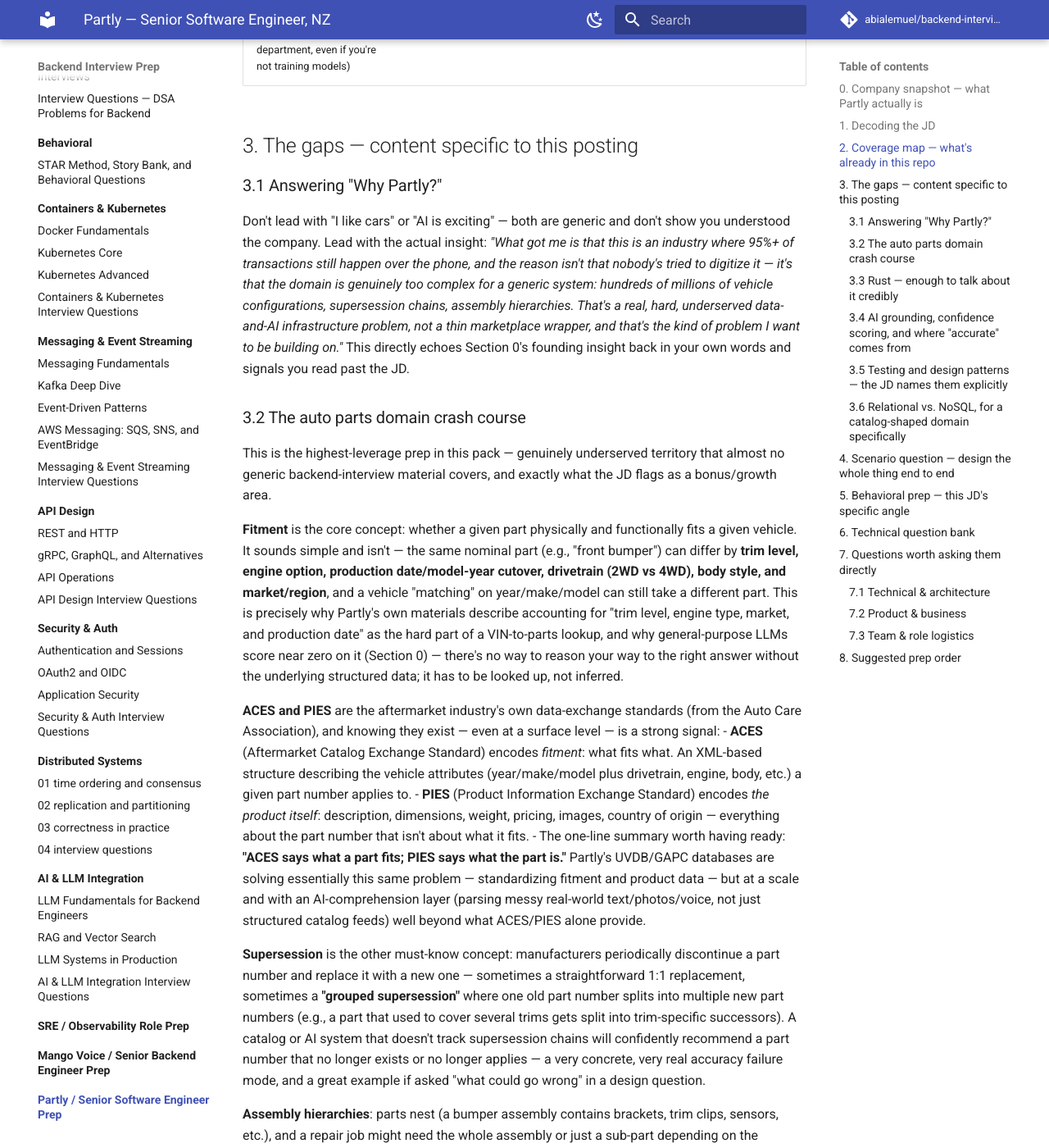
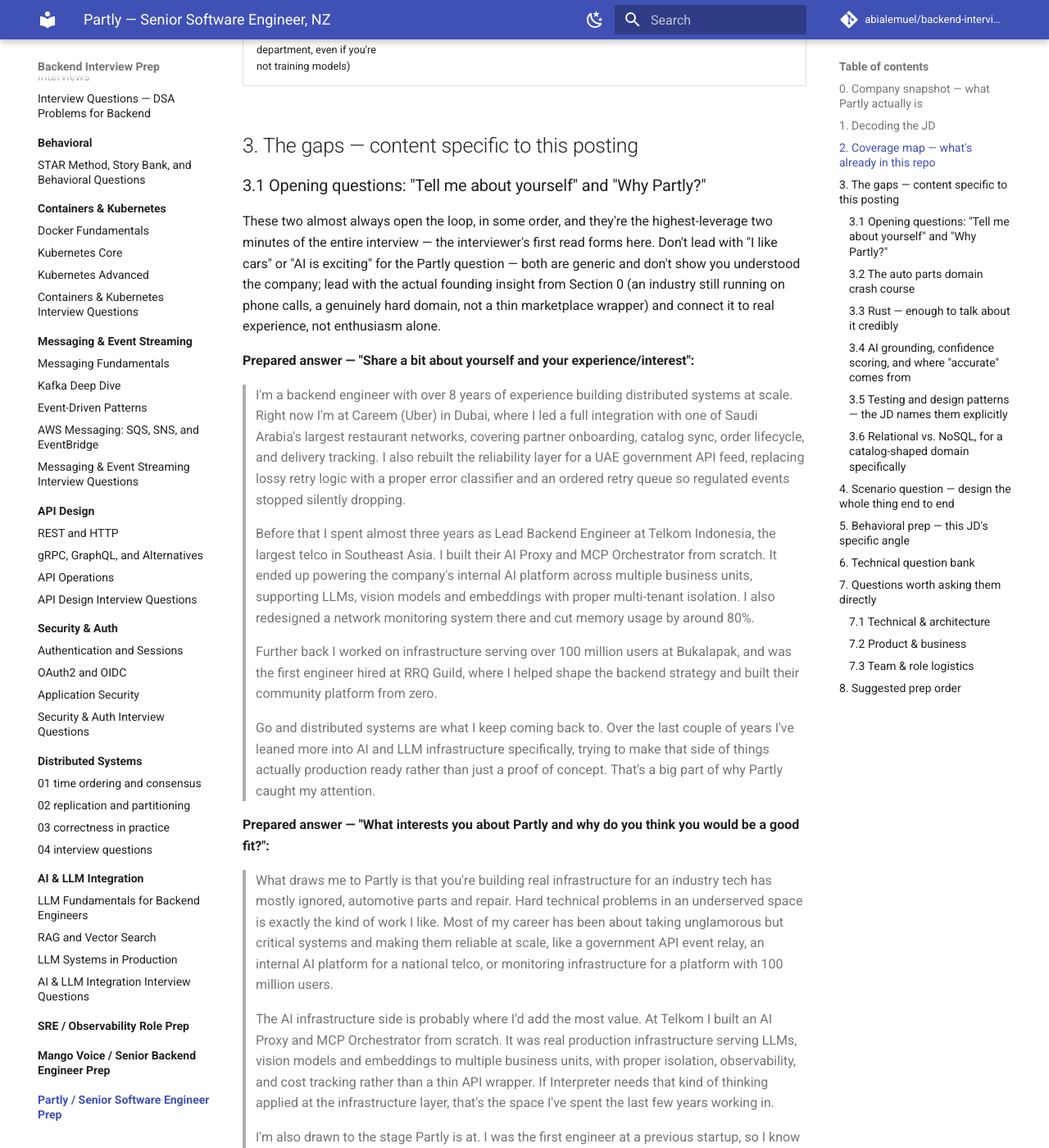
Before and after one commit to abialemuel/backend-interview-prep, an MkDocs documentation site: the page built from docs/17-partly-senior-software-engineer-role/README.md, in a window 1280 px wide and 1400 px high, scrolled down 4799 px. Shown: the whole window at 82% size. Built offline with MkDocs 1.6.1 and Material for MkDocs 9.7.7, drawn with Linux system fonts in a browser that asks for light colours; comment, search, counter and statistics services are not loaded; some of the changed text lies outside the part shown.

Commit message:
Add prepared answers for Partly's opening intro/why-Partly questions
Section 3.1 now carries the actual drafted answers for "tell me about
yourself" and "why Partly," tied back to the fault-tolerant/accurate
framing (Section 1) and the AI-grounding/confidence-scoring theme
(Section 3.4), plus a bridge sentence for the one gap (no direct
auto-parts background).

```diff
--- a/docs/17-partly-senior-software-engineer-role/README.md
+++ b/docs/17-partly-senior-software-engineer-role/README.md
@@ -47,9 +47,29 @@ Read in this order; each links to the file that covers it in depth. This section
 
 ## 3. The gaps — content specific to this posting
 
-### 3.1 Answering "Why Partly?"
+### 3.1 Opening questions: "Tell me about yourself" and "Why Partly?"
 
-Don't lead with "I like cars" or "AI is exciting" — both are generic and don't show you understood the company. Lead with the actual insight: *"What got me is that this is an industry where 95%+ of transactions still happen over the phone, and the reason isn't that nobody's tried to digitize it — it's that the domain is genuinely too complex for a generic system: hundreds of millions of vehicle configurations, supersession chains, assembly hierarchies. That's a real, hard, underserved data-and-AI infrastructure problem, not a thin marketplace wrapper, and that's the kind of problem I want to be building on."* This directly echoes Section 0's founding insight back in your own words and signals you read past the JD.
+These two almost always open the loop, in some order, and they're the highest-leverage two minutes of the entire interview — the interviewer's first read forms here. Don't lead with "I like cars" or "AI is exciting" for the Partly question — both are generic and don't show you understood the company; lead with the actual founding insight from Section 0 (an industry still running on phone calls, a genuinely hard domain, not a thin marketplace wrapper) and connect it to real experience, not enthusiasm alone.
+
+**Prepared answer — "Share a bit about yourself and your experience/interest":**
+
+> I'm a backend engineer with over 8 years of experience building distributed systems at scale. Right now I'm at Careem (Uber) in Dubai, where I led a full integration with one of Saudi Arabia's largest restaurant networks, covering partner onboarding, catalog sync, order lifecycle, and delivery tracking. I also rebuilt the reliability layer for a UAE government API feed, replacing lossy retry logic with a proper error classifier and an ordered retry queue so regulated events stopped silently dropping.
+>
+> Before that I spent almost three years as Lead Backend Engineer at Telkom Indonesia, the largest telco in Southeast Asia. I built their AI Proxy and MCP Orchestrator from scratch. It ended up powering the company's internal AI platform across multiple business units, supporting LLMs, vision models and embeddings with proper multi-tenant isolation. I also redesigned a network monitoring system there and cut memory usage by around 80%.
+>
+> Further back I worked on infrastructure serving over 100 million users at Bukalapak, and was the first engineer hired at RRQ Guild, where I helped shape the backend strategy and built their community platform from zero.
+>
+> Go and distributed systems are what I keep coming back to. Over the last couple of years I've leaned more into AI and LLM infrastructure specifically, trying to make that side of things actually production ready rather than just a proof of concept. That's a big part of why Partly caught my attention.
+
+**Prepared answer — "What interests you about Partly and why do you think you would be a good fit?":**
+
+> What draws me to Partly is that you're building real infrastructure for an industry tech has mostly ignored, automotive parts and repair. Hard technical problems in an underserved space is exactly the kind of work I like. Most of my career has been about taking unglamorous but critical systems and making them reliable at scale, like a government API event relay, an internal AI platform for a national telco, or monitoring infrastructure for a platform with 100 million users.
+>
+> The AI infrastructure side is probably where I'd add the most value. At Telkom I built an AI Proxy and MCP Orchestrator from scratch. It was real production infrastructure serving LLMs, vision models and embeddings to multiple business units, with proper isolation, observability, and cost tracking rather than a thin API wrapper. If Interpreter needs that kind of thinking applied at the infrastructure layer, that's the space I've spent the last few years working in.
+>
+> I'm also drawn to the stage Partly is at. I was the first engineer at a previous startup, so I know what it takes to help set technical direction while a company is growing fast, and I'd want to bring that same ownership here. I'm open to relocating to Auckland and happy to talk through specifics.
+
+**Why this answer works, tied back to Sections 0 and 1:** it leads with distributed-systems-at-scale rather than a generic self-intro, names the government-feed and telco-AI-platform stories that map almost one-to-one onto Section 1's "fault-tolerant and accurate" framing and Section 3.4's AI-grounding/confidence-scoring theme, and directly volunteers the relocation and first-engineer/ownership angle that Section 0's culture facts (on-site Auckland, a company that tripled in 18 months) make relevant — all without being asked. The one gap worth having a bridge ready for: the auto-parts domain itself isn't in the background above, so expect (or volunteer) a short pivot sentence such as *"I haven't worked in automotive parts specifically, but the shape of the problem — reconciling inconsistent data from many sources into something a downstream system can trust — is exactly what the Telkom and government-feed work were."*
 
 ### 3.2 The auto parts domain crash course
 
```
